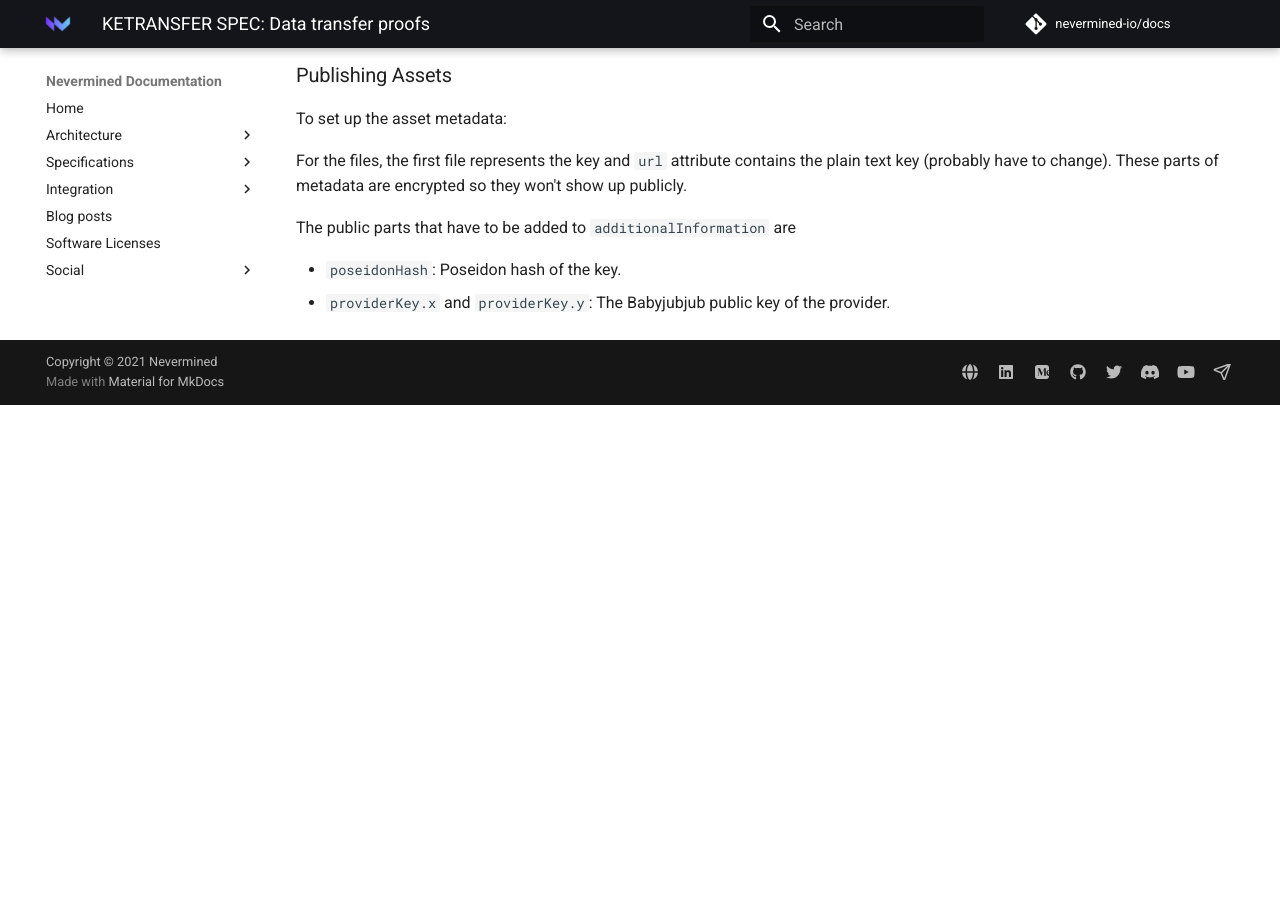
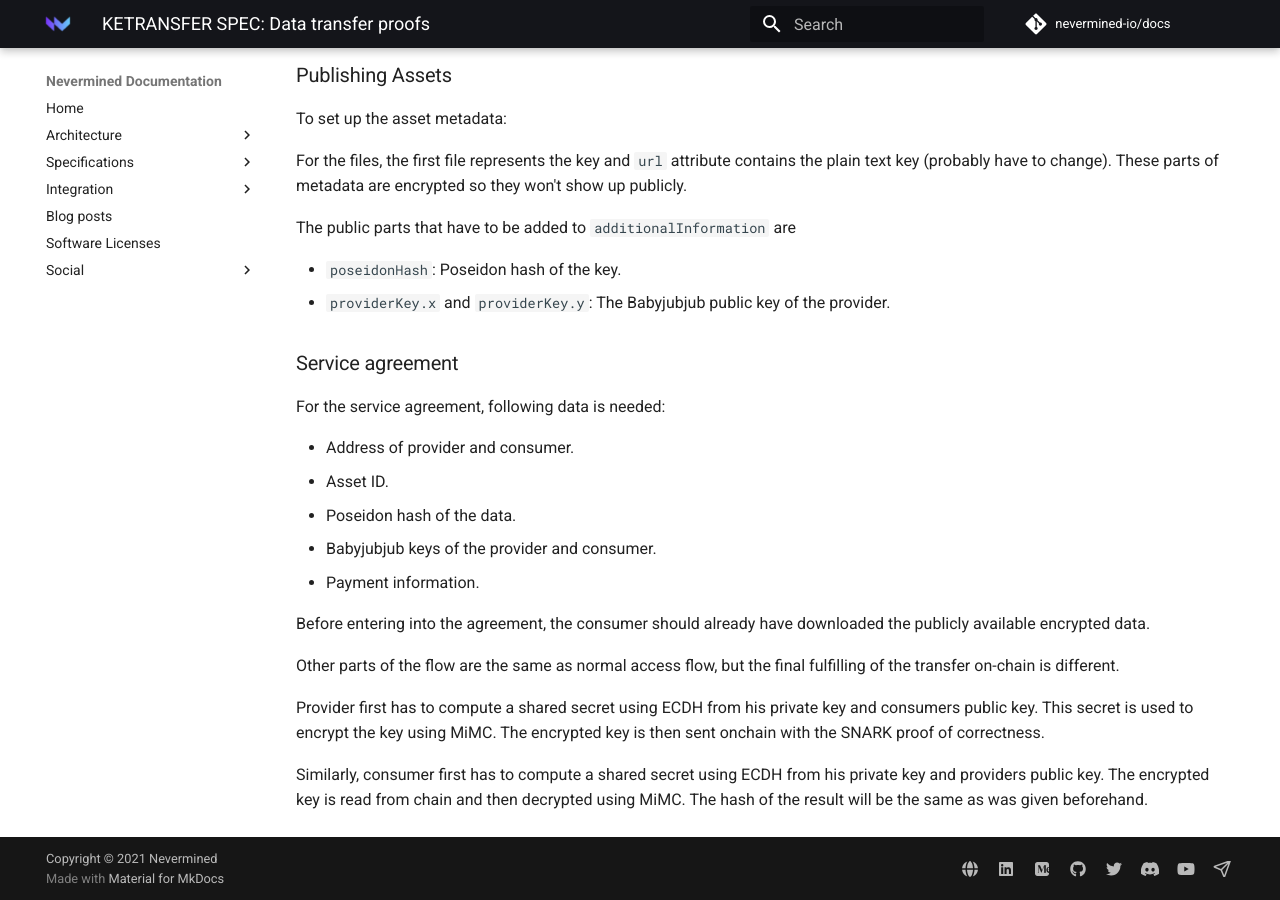
Before and after one commit to nevermined-io/docs-legacy, an MkDocs documentation site: the page built from docs/architecture/specs/keytransfer/README.md, in a window 1280 px wide and 900 px high, scrolled down 1262 px. Built offline with MkDocs 1.6.1 and Material for MkDocs 9.7.7, drawn with Linux system fonts in a browser that asks for light colours; comment, search, counter and statistics services are not loaded; before the commit the page ends 1667 px from its top, so only the background shows below that.

Commit message:
more spec

```diff
--- a/docs/architecture/specs/keytransfer/README.md
+++ b/docs/architecture/specs/keytransfer/README.md
@@ -51,3 +51,21 @@ The public parts that have to be added to `additionalInformation` are
 
 * `poseidonHash`: Poseidon hash of the key.
 * `providerKey.x` and `providerKey.y`: The Babyjubjub public key of the provider.
+
+### Service agreement
+
+For the service agreement, following data is needed:
+
+* Address of provider and consumer.
+* Asset ID.
+* Poseidon hash of the data.
+* Babyjubjub keys of the provider and consumer.
+* Payment information.
+
+Before entering into the agreement, the consumer should already have downloaded the publicly available encrypted data.
+
+Other parts of the flow are the same as normal access flow, but the final fulfilling of the transfer on-chain is different.
+
+Provider first has to compute a shared secret using ECDH from his private key and consumers public key. This secret is used to encrypt the key using MiMC. The encrypted key is then sent onchain with the SNARK proof of correctness.
+
+Similarly, consumer first has to compute a shared secret using ECDH from his private key and providers public key. The encrypted key is read from chain and then decrypted using MiMC. The hash of the result will be the same as was given beforehand.
```
